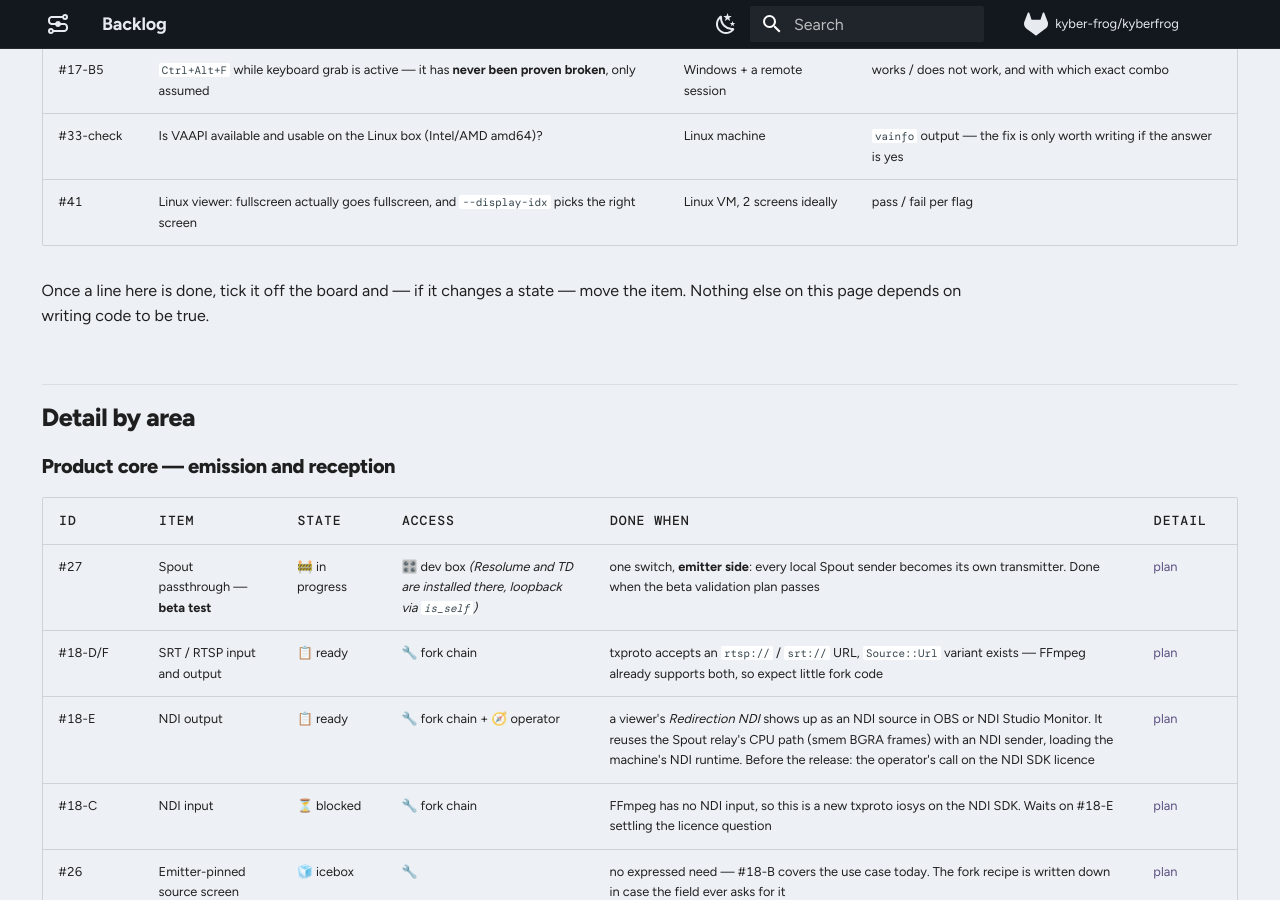
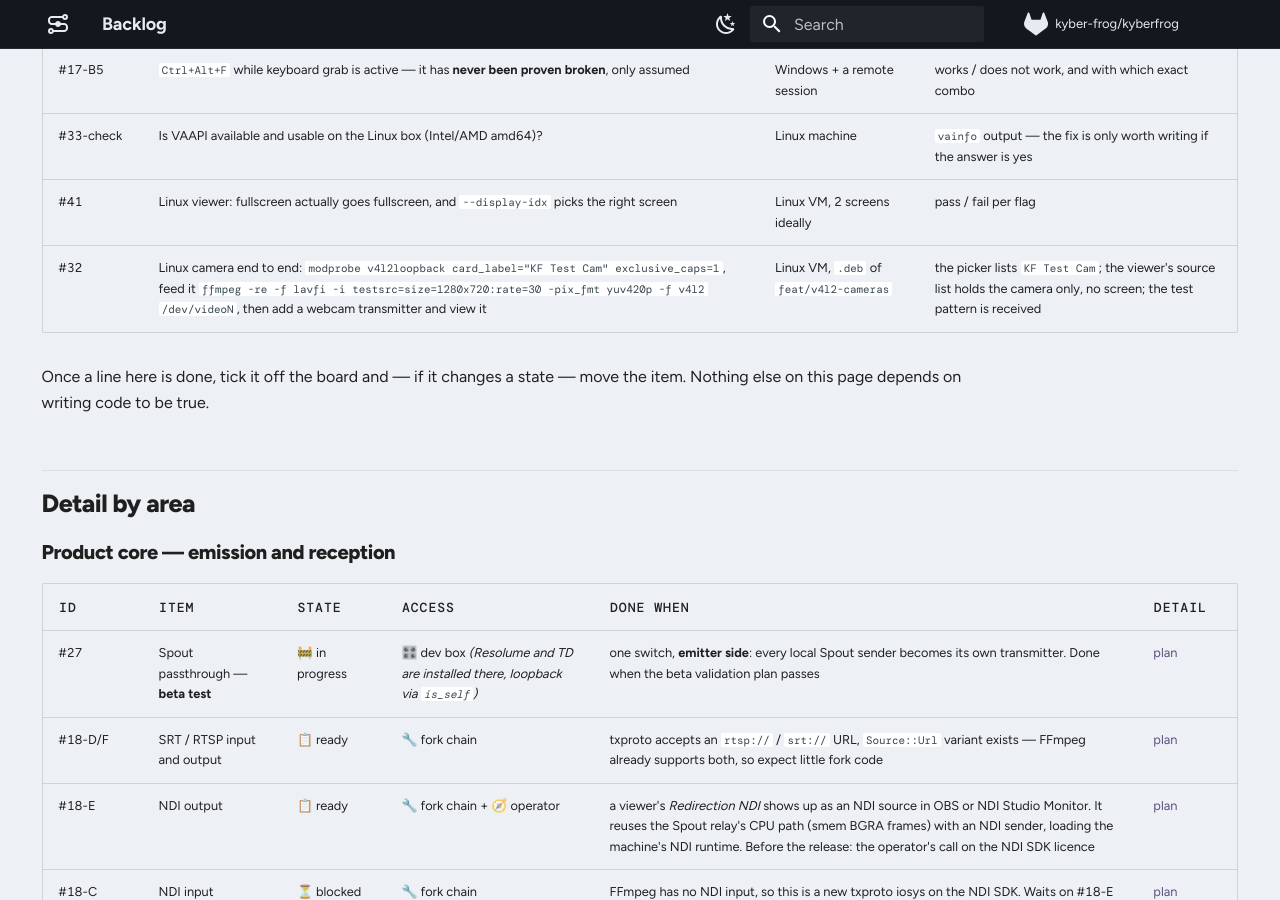
Before and after one commit to CollectiFrog/KyberFrog, an MkDocs documentation site: the page built from docs/dev/backlog.md, in a window 1280 px wide and 900 px high, scrolled down 3508 px. Built offline with MkDocs 1.6.1 and Material for MkDocs 9.7.7, drawn with Linux system fonts in a browser that asks for light colours; comment, search, counter and statistics services are not loaded; some of the changed text lies outside the part shown.

Commit message:
deps(fork): pin kyber-desktop 88bf694 (caméra épinglée dans l'énumération Linux, #32)
kymedia 1cd85a8 : sous Linux, EnumerateDisplays passe par lavd seul et
filtre sur le CRC de camera_device quand une caméra est épinglée, comme
sous Windows (c412602). Avant, le client d'un transmetteur caméra se
voyait proposer les écrans (voire rien : KyberFrog retire grab_backend
d'un transmetteur caméra, qui retombe alors sur nvfbc) alors que le flux
portait la caméra.

Chaîne : kymedia 1cd85a8 → kysdk 9e860ec → kyber-desktop 88bf694, sur
les branches feat/v4l2-cameras des forks. Bundle Linux amd64 construit
en local (build-fork-local.sh) ; le ffmpeg du bundle liste bien les
sources v4l2.

Docs : #32 passe en cours avec son protocole dans la file de validation
(VM + v4l2loopback), 7f0360f → ecb91d2 dans le plan Linux.

Co-Authored-By: Claude Opus 5.5 <noreply@anthropic.com>

```diff
--- a/docs/dev/backlog.md
+++ b/docs/dev/backlog.md
@@ -190,7 +190,7 @@ layering edge cases, `resolve_port` / `resolve_viewer_id` in `app.rs`.
 </section>
 
 <section class="kf-col" id="col-fork" markdown>
-<header class="kf-col-head"><span>📋 Ready · fork &amp; hardware</span><b>8</b></header>
+<header class="kf-col-head"><span>📋 Ready · fork &amp; hardware</span><b>7</b></header>
 <p class="kf-col-note">Needs the fork chain (~1 h 30 build) and sometimes a specific machine.</p>
 
 <div class="kf-card kf-fork" markdown>
@@ -236,13 +236,6 @@ layering edge cases, `resolve_port` / `resolve_viewer_id` in `app.rs`.
 </div>
 
 <div class="kf-card kf-linux" markdown>
-<p class="kf-card-head"><span>#32</span><span>🔧</span></p>
-<p class="kf-card-title">V4L2 cameras</p>
-<p class="kf-card-what">Webcam picker and camera pinning on Linux.</p>
-<p class="kf-card-links" markdown="span">[Linux status](todo-linux.md)</p>
-</div>
-
-<div class="kf-card kf-linux" markdown>
 <p class="kf-card-head"><span>#33</span><span>🔧 🎛️ Linux</span></p>
 <p class="kf-card-title">VAAPI encoding</p>
 <p class="kf-card-what">GPU encoding on Linux and no more forced 1920 scale — once the check says yes.</p>
@@ -251,8 +244,15 @@ layering edge cases, `resolve_port` / `resolve_viewer_id` in `app.rs`.
 </section>
 
 <section class="kf-col" id="col-progress" markdown>
-<header class="kf-col-head"><span>🚧 In progress</span><b>2</b></header>
+<header class="kf-col-head"><span>🚧 In progress</span><b>3</b></header>
 <p class="kf-col-note">Someone is on it — check the linked MR before starting.</p>
+
+<div class="kf-card kf-linux" markdown>
+<p class="kf-card-head"><span>#32</span><span>🎛️ Linux VM</span></p>
+<p class="kf-card-title">V4L2 cameras</p>
+<p class="kf-card-what">Webcam picker and camera pinning on Linux. Code done on both sides (KyberFrog + kymedia); end-to-end run on a VM with v4l2loopback left. Branch <code>feat/v4l2-cameras</code>.</p>
+<p class="kf-card-links" markdown="span">[Linux status](todo-linux.md)</p>
+</div>
 
 <div class="kf-card kf-fork" markdown>
 <p class="kf-card-head"><span>#28-1</span><span>💻 🎛️ AMD GPU</span></p>
@@ -408,6 +408,7 @@ honest status elsewhere on the board.
 | #17-B5 | `Ctrl+Alt+F` while keyboard grab is active — it has **never been proven broken**, only assumed | Windows + a remote session | works / does not work, and with which exact combo |
 | #33-check | Is VAAPI available and usable on the Linux box (Intel/AMD amd64)? | Linux machine | `vainfo` output — the fix is only worth writing if the answer is yes |
 | #41 | Linux viewer: fullscreen actually goes fullscreen, and `--display-idx` picks the right screen | Linux VM, 2 screens ideally | pass / fail per flag |
+| #32 | Linux camera end to end: `modprobe v4l2loopback card_label="KF Test Cam" exclusive_caps=1`, feed it `ffmpeg -re -f lavfi -i testsrc=size=1280x720:rate=30 -pix_fmt yuv420p -f v4l2 /dev/videoN`, then add a webcam transmitter and view it | Linux VM, `.deb` of `feat/v4l2-cameras` | the picker lists `KF Test Cam`; the viewer's source list holds the camera only, no screen; the test pattern is received |
 
 Once a line here is done, tick it off the board and — if it changes a state —
 move the item. Nothing else on this page depends on writing code to be true.
@@ -458,7 +459,7 @@ Detail: [architecture](plan-linux-amd64.md) · [per-feature status](todo-linux.m
 
 | ID | Item | State | Access | Done when | Detail |
 |---|---|---|---|---|---|
-| #32 | V4L2 camera enumeration | 📋 ready | 🔧 | `cameras.rs` returns real devices, and `EnumerateDisplays` honours a pinned camera as it does on Windows. Step S3 of #46 (the C790 is a V4L2 device) | — |
+| #32 | V4L2 camera enumeration | 🚧 in progress (`feat/v4l2-cameras`) | 🎛️ Linux VM | `cameras.rs` returns real devices, and `EnumerateDisplays` honours a pinned camera as it does on Windows. Step S3 of #46 (the C790 is a V4L2 device) | — |
 | #33 | VAAPI encoding, and the hardcoded `scale=w=1920` | 📋 ready | 🎛️ Linux box | run the check first (validation queue), then drop the forced scale | — |
 | #42 | mDNS firewall rule, Linux equivalent | 📋 ready | 💻 | either nothing is needed and it is documented, or the `.deb` ships the rule | — |
 | #41 | Viewer fullscreen and `--display-idx` | 📋 ready | 🎛️ Linux VM | see the validation queue | — |
```
Also changed, not shown: CHANGELOG.md (+1 -0 lines), docs/dev/audit-fork-chain.md (+1 -1 lines), docs/dev/plan-linux-amd64.md (+4 -3 lines), docs/dev/todo-linux.md (+1 -1 lines).
